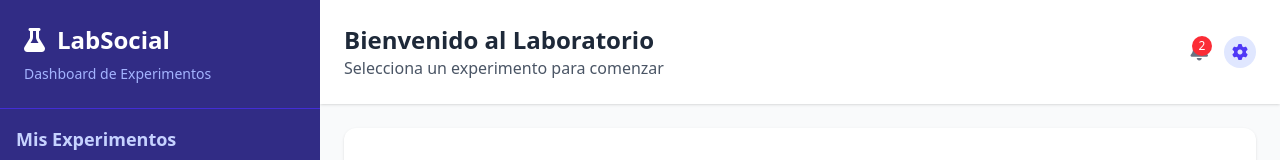
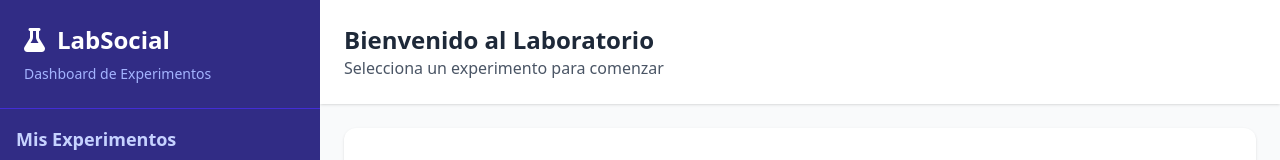
Before and after one commit to Boxvi/experimentos, a plain HTML site: page index.html in a window 1280 px wide. Shown: the top 160 px of the page. Drawn offline with nearby package versions, Linux system fonts and the light colour scheme.

Commit message:
presentation 2

```diff
--- a/index.html
+++ b/index.html
@@ -100,15 +100,6 @@
                     <div>
                         <h2 id="exp-title" class="text-2xl font-bold text-gray-800">Bienvenido al Laboratorio</h2>
                         <p id="exp-subtitle" class="text-gray-600">Selecciona un experimento para comenzar</p>
-                    </div>
-                    <div class="flex items-center space-x-4">
-                        <div class="relative">
-                            <i class="fas fa-bell text-gray-500 text-xl"></i>
-                            <span class="absolute -top-1 -right-1 bg-red-500 text-white rounded-full w-5 h-5 flex items-center justify-center text-xs">2</span>
-                        </div>
-                        <div class="w-8 h-8 bg-indigo-100 rounded-full flex items-center justify-center">
-                            <i class="fas fa-cog text-indigo-600"></i>
-                        </div>
                     </div>
                 </div>
             </header>
```
